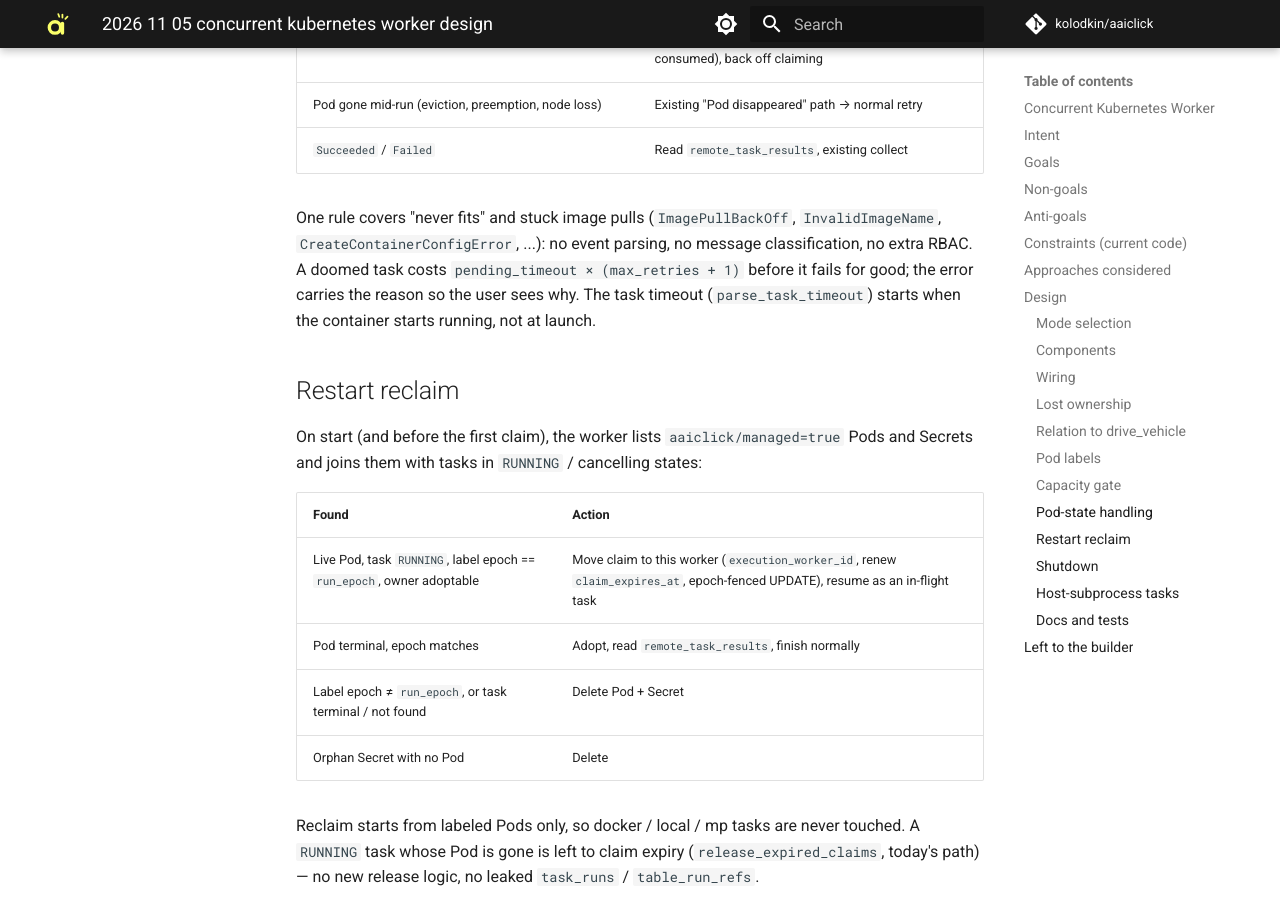
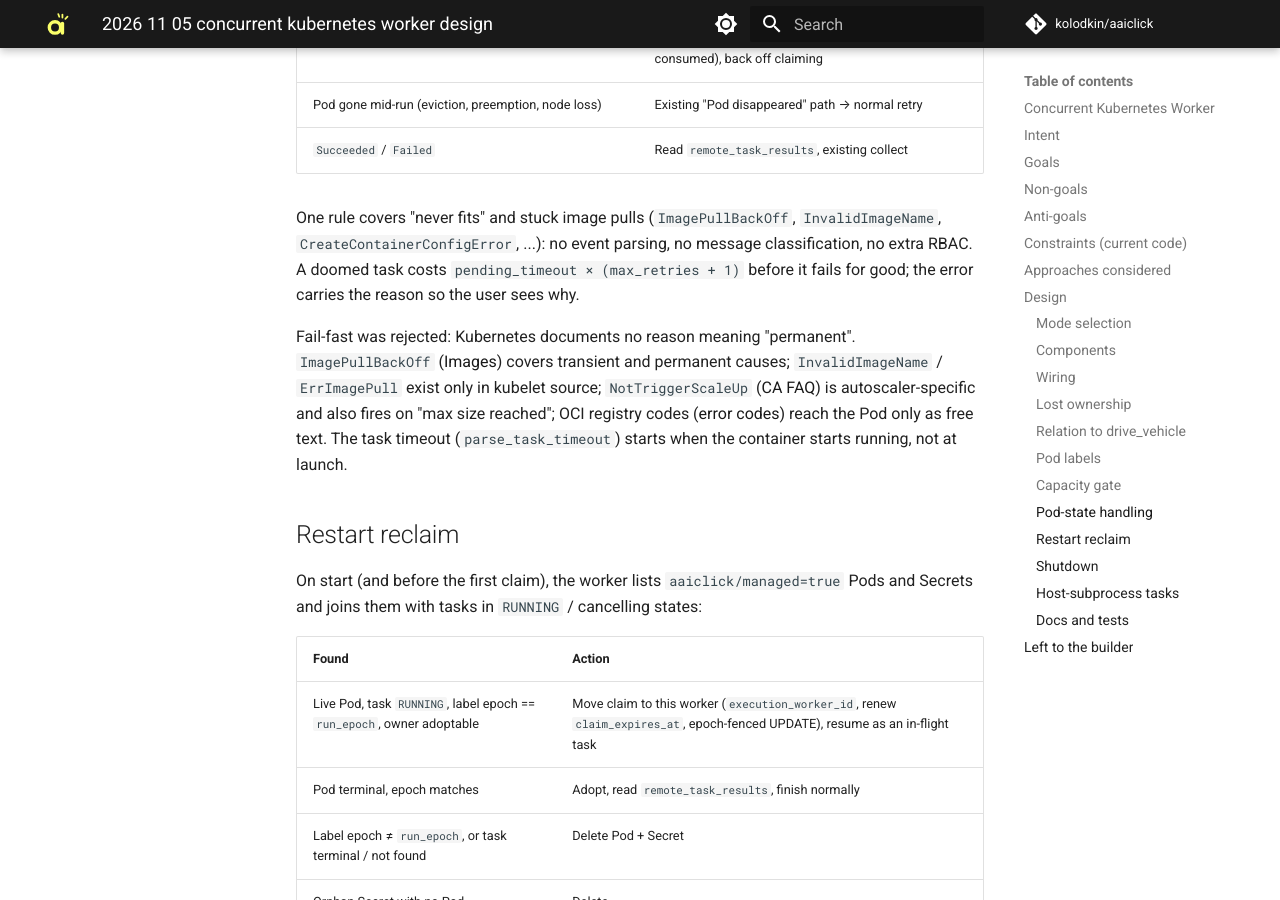
Before and after one commit to kolodkin/aaiclick, an MkDocs documentation site: the page built from docs/superpowers/specs/2026-11-05-concurrent-kubernetes-worker-design.md, in a window 1280 px wide and 900 px high, scrolled down 6031 px. Built offline with MkDocs 1.6.1 and Material for MkDocs 9.7.7, drawn with Linux system fonts in a browser that asks for light colours; comment, search, counter and statistics services are not loaded.

Commit message:
Spec: record why fail-fast on Pod failures was rejected
Co-Authored-By: Claude Opus 5.5 <noreply@anthropic.com>
Claude-Session: https://claude.ai/code/session_01LcC1uBpvpq3w8R1zbvQbeW

```diff
--- a/docs/superpowers/specs/2026-11-05-concurrent-kubernetes-worker-design.md
+++ b/docs/superpowers/specs/2026-11-05-concurrent-kubernetes-worker-design.md
@@ -196,7 +196,16 @@ One rule covers "never fits" and stuck image pulls (`ImagePullBackOff`,
 `InvalidImageName`, `CreateContainerConfigError`, ...): no event parsing, no
 message classification, no extra RBAC. A doomed task costs
 `pending_timeout × (max_retries + 1)` before it fails for good; the error carries
-the reason so the user sees why. The task timeout (`parse_task_timeout`) starts
+the reason so the user sees why.
+
+Fail-fast was rejected: Kubernetes documents no reason meaning "permanent".
+`ImagePullBackOff` ([Images](https://kubernetes.io/docs/concepts/containers/images/#imagepullbackoff))
+covers transient and permanent causes; `InvalidImageName` / `ErrImagePull` exist
+only in kubelet source; `NotTriggerScaleUp`
+([CA FAQ](https://github.com/kubernetes/autoscaler/blob/master/cluster-autoscaler/FAQ.md#what-events-are-emitted-by-ca))
+is autoscaler-specific and also fires on "max size reached"; OCI registry codes
+([error codes](https://github.com/opencontainers/distribution-spec/blob/main/spec.md#error-codes))
+reach the Pod only as free text. The task timeout (`parse_task_timeout`) starts
 when the container starts running, not at launch.
 
 ## Restart reclaim
```
